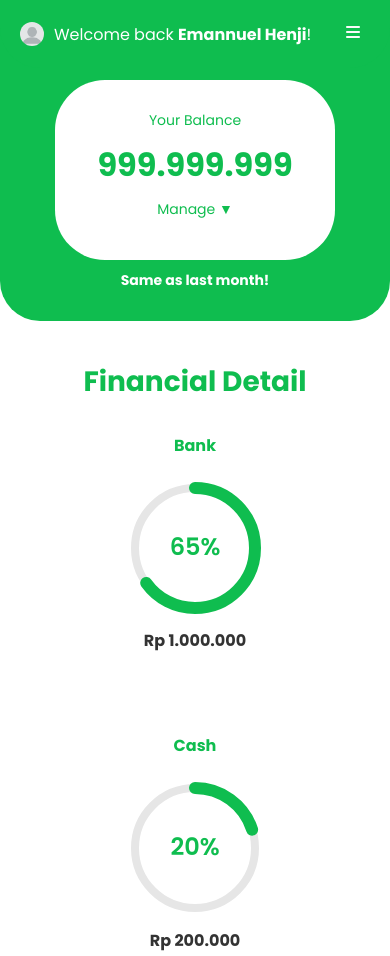
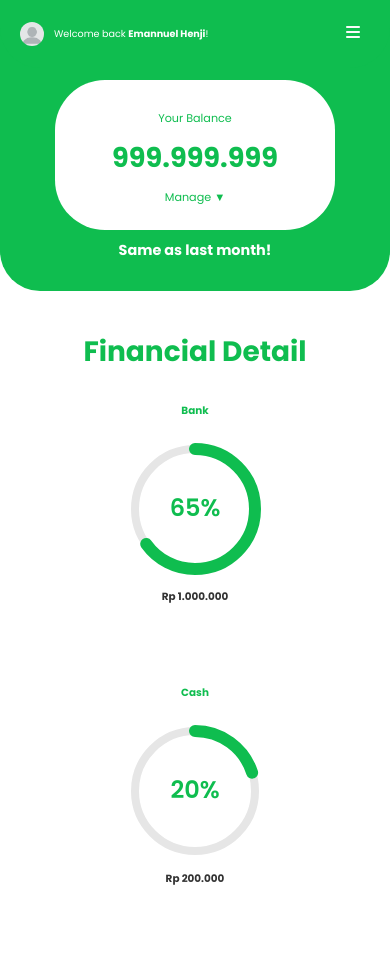
Before and after one commit to mazedev21/my-finance, a plain HTML site: page public/homepage/home.html in a window 390 px wide. Shown: the top 956 px of the page. Drawn offline with nearby package versions, Linux system fonts and the light colour scheme.

Commit message:
Menambahkan media querry untuk css

```diff
--- a/src/css/style.css
+++ b/src/css/style.css
@@ -43,7 +43,7 @@ body {
   .user-greetings {
     display: flex;
     align-items: center;
-    font-size: 16px;
+    font-size: 1rem;
   }
 
   .user-greetings .icon {
@@ -140,12 +140,12 @@ body {
   }
 
   .balance-card .label {
-    font-size: 14px;
+    font-size: 0.9rem;
     margin-bottom: 10px;
   }
 
   .balance-card .balance {
-    font-size: 32px;
+    font-size: 2.5rem;
     font-weight: bold;
     margin: 0;
   }
@@ -154,7 +154,7 @@ body {
     background: none;
     border: none;
     color: #0fbd4f;
-    font-size: 14px;
+    font-size: 0.9rem;
     margin: 10px 0;
     cursor: pointer;
   }
@@ -168,7 +168,7 @@ body {
 
   .note-text {
     color: #fff;
-    font-size: 14px;
+    font-size: 0.9rem;
     font-weight: bold;
   }
 
@@ -791,3 +791,42 @@ footer {
 .content-security .data {
   text-align: center;
 }
+
+/* Media Querry */
+/* Small devices (landscape phones, 576px and less) */
+@media (max-width: 576px) {
+
+  .balance-card {
+    max-height: 150px;
+  }
+
+  .user-greetings {
+    font-size: 0.6rem;
+  }
+
+  .balance-card .label {
+    font-size: 0.7rem;
+  }
+
+  .balance-card .balance {
+    font-size: 1.7rem;
+  }
+
+  .manage-button {
+    font-size: 0.7rem;
+  }
+}
+
+/* Medium devices (tablets, 768px and up) */
+@media (max-width: 768px) {
+  body h2, body p {
+    font-size: 60%;
+  }
+}
+
+/*Large devices (desktops, 992px and up) */
+@media (max-width: 992px) {
+  body h2, body p {
+    font-size: 65%;
+  }
+}
```
